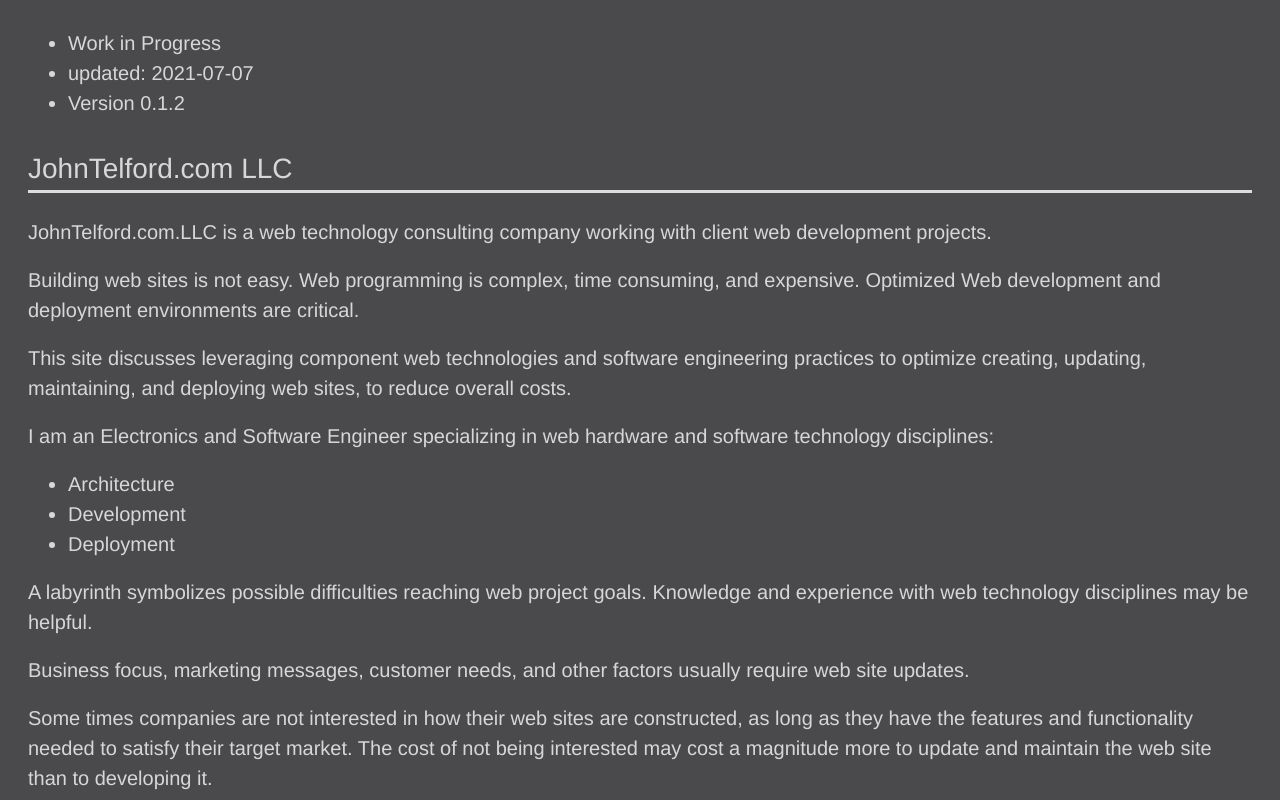
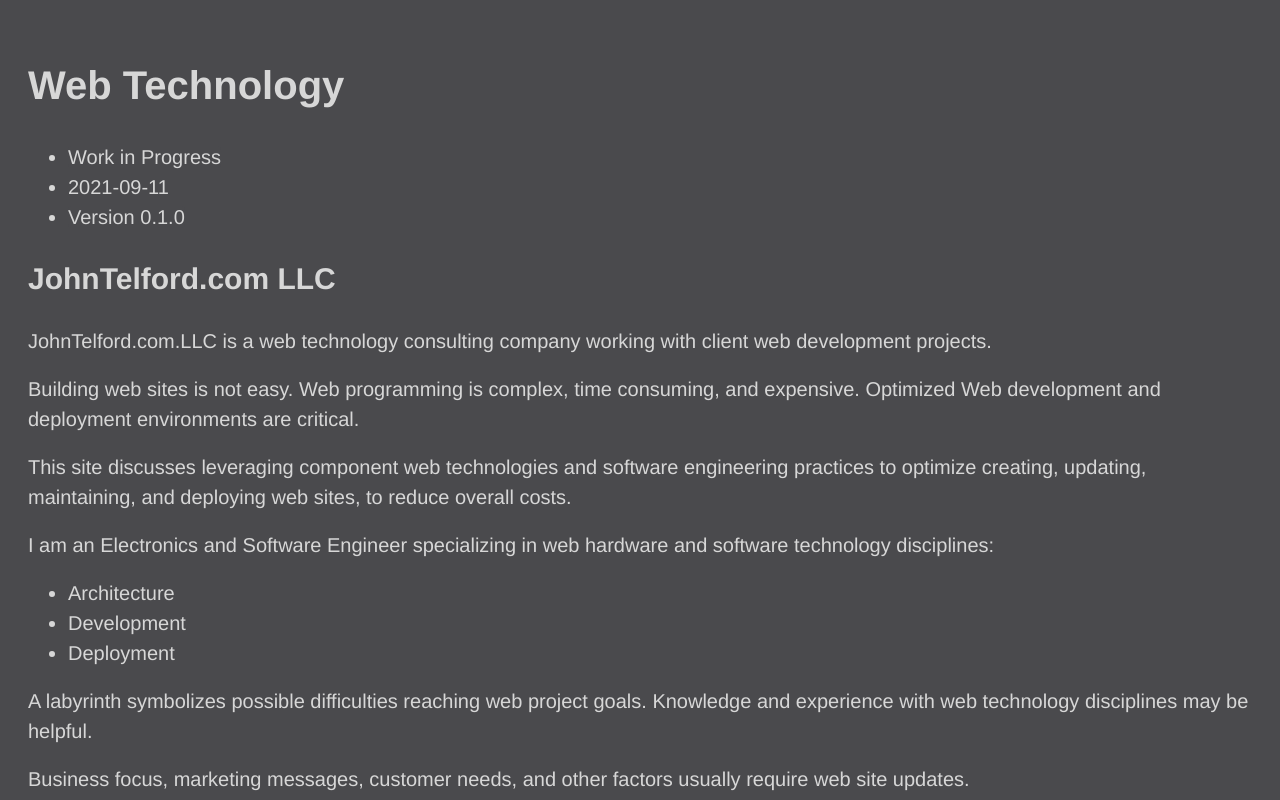
Before and after one commit to JohnTelford/nextjsTEST1, a Next.js app: page / in a window 1280 px wide. Shown: the top 800 px of the page. Built offline with nearby package versions, Linux system fonts and the light colour scheme.

Commit message:
reader view ccs elements
Signed-off-by: John <john@johntelford.com>

```diff
--- a/Components/Highlighter.css
+++ b/Components/Highlighter.css
@@ -25,16 +25,23 @@
 }
 
 h1 {
-  font-size: 38px;
-  line-height: 36px;
+  display: block;
+  font-size: 2em;
+  margin-block-start: 0.67em;
+  margin-block-end: 0.67em;
+  margin-inline-start: 0px;
+  margin-inline-end: 0px;
+  font-weight: bold;
 }
 
 h2 {
-  border-bottom: 3px solid #ddd;
-  font-size: 28px;
-  line-height: 30px;
-  margin-bottom: 24px;
-  padding-bottom: 6px;
+  display: block;
+  font-size: 1.5em;
+  margin-block-start: 0.83em;
+  margin-block-end: 0.83em;
+  margin-inline-start: 0px;
+  margin-inline-end: 0px;
+  font-weight: bold;
 }
 
 h3 {
--- a/pages/index.mdx
+++ b/pages/index.mdx
@@ -1,7 +1,8 @@
+# Web Technology
+
 - **Work in Progress**
-- updated: 2021-07-07
-- **Version 0.1.2**
-
+- 2021-09-11
+- **Version 0.1.0**
 
 ## JohnTelford.com LLC
 
@@ -25,6 +26,6 @@
 
 
 
-### Usefull Dev Tools
+## Usefull Dev Tools
 
 - [Web Dev Technology References](webTech)
```
